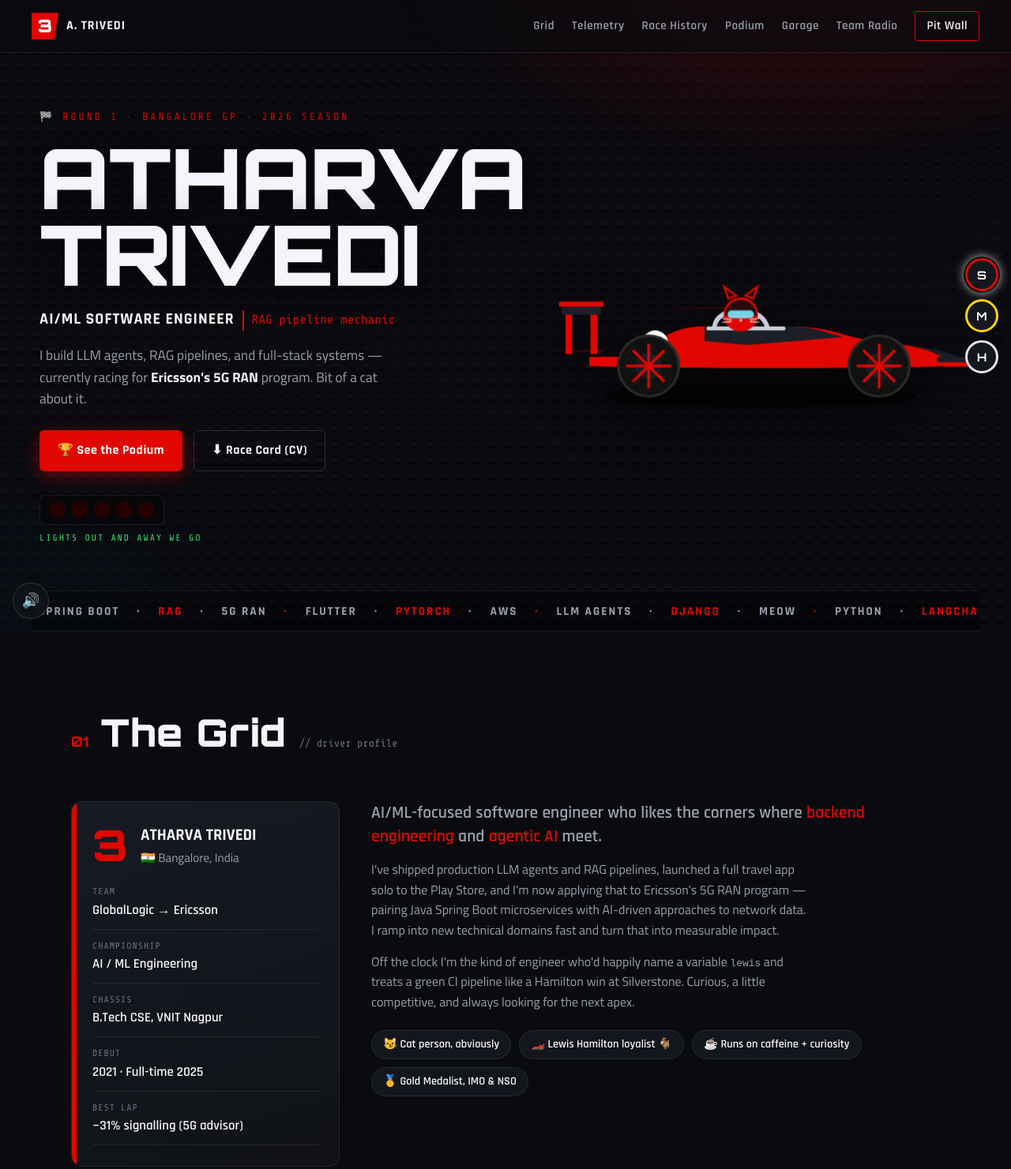
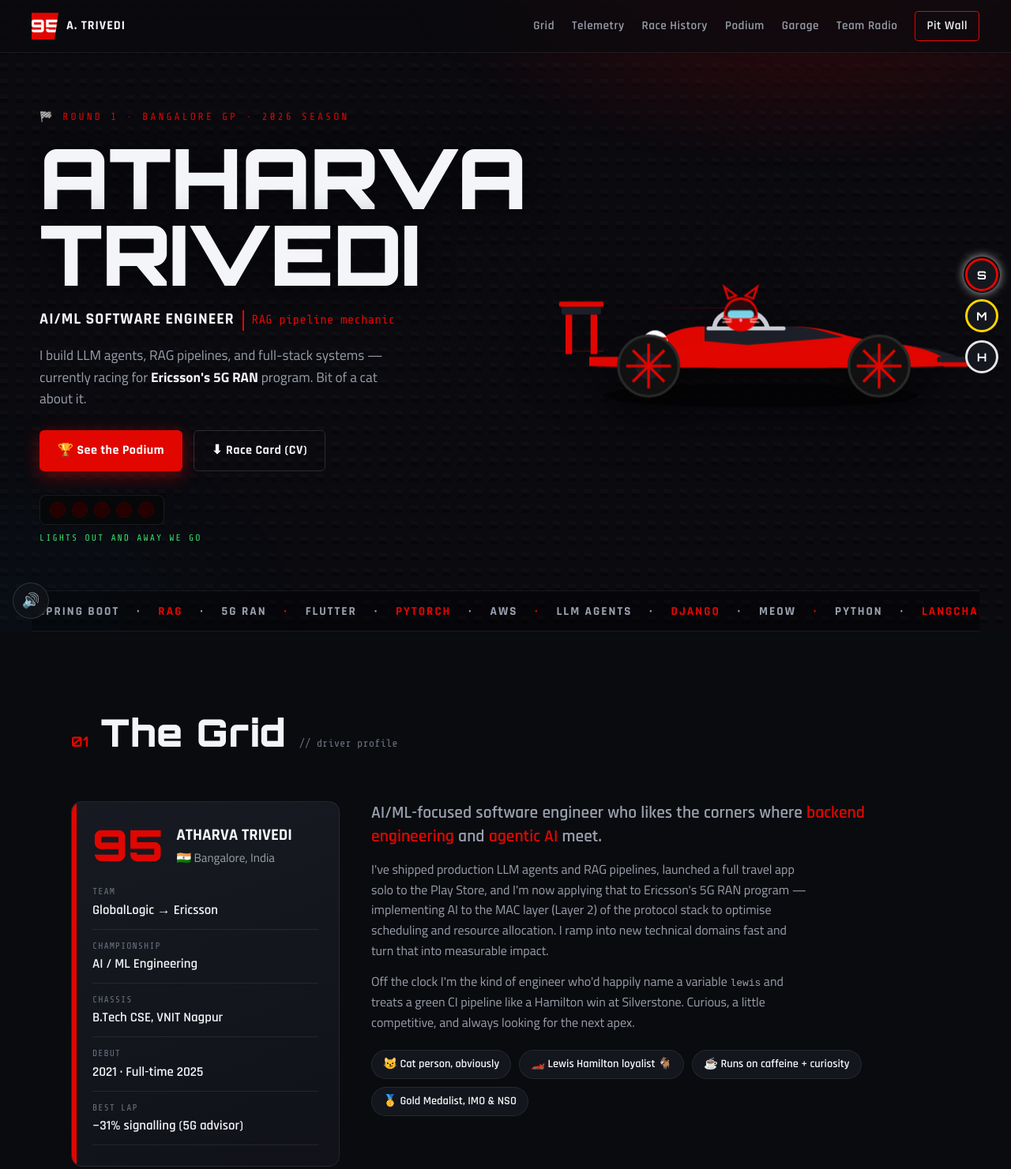
Before and after one commit to atharva3vedi/atharva3vedi.com, a plain HTML site: page index.html in a window 1280 px wide. Shown: the top 1481 px of the page at 79% size. Drawn offline with nearby package versions, Linux system fonts and the light colour scheme.

Commit message:
added polish

```diff
--- a/index.html
+++ b/index.html
@@ -38,7 +38,7 @@
   <!-- ===================== NAV ===================== -->
   <header class="nav" id="top">
     <a class="nav-brand" href="#top" aria-label="Home">
-      <span class="brand-num">3</span>
+      <span class="brand-num">95</span>
       <span class="brand-name">A. TRIVEDI</span>
     </a>
     <nav class="nav-links" aria-label="Primary">
@@ -133,7 +133,7 @@
 
             <!-- number roundel -->
             <circle cx="160" cy="176" r="20" fill="#fff"/>
-            <text x="160" y="184" text-anchor="middle" font-family="Orbitron, sans-serif" font-weight="900" font-size="24" fill="var(--car-1)">3</text>
+            <text x="160" y="184" text-anchor="middle" font-family="Orbitron, sans-serif" font-weight="900" font-size="24" fill="var(--car-1)">95</text>
 
             <!-- THE CAT DRIVER -->
             <g class="cat-driver">
@@ -209,7 +209,7 @@
       <div class="grid-wrap">
         <article class="driver-card reveal">
           <div class="dc-top">
-            <div class="dc-num">3</div>
+            <div class="dc-num">95</div>
             <div class="dc-id">
               <h3>ATHARVA TRIVEDI</h3>
               <p>🇮🇳 Bangalore, India</p>
@@ -232,9 +232,9 @@
           <p>
             I've shipped production LLM agents and RAG pipelines, launched a full travel
             app solo to the Play Store, and I'm now applying that to Ericsson's 5G RAN
-            program — pairing Java Spring Boot microservices with AI-driven approaches to
-            network data. I ramp into new technical domains fast and turn that into
-            measurable impact.
+            program — implementing AI to the MAC layer (Layer 2) of the protocol stack
+            to optimise scheduling and resource allocation. I ramp into new technical
+            domains fast and turn that into measurable impact.
           </p>
           <p>
             Off the clock I'm the kind of engineer who'd happily name a variable
@@ -517,7 +517,7 @@
             <span>Python</span><span>Mesa</span><span>Game theory</span><span>ABM</span>
           </div>
           <div class="proj-links">
-            <a href="https://github.com/atharva3vedi/tumor-gametheory-abm-stackelberg" class="plink" target="_blank" rel="noopener">◆ GitHub</a>
+            <a href="https://github.com/atharva3vedi/tumorcellabmegtlola" class="plink" target="_blank" rel="noopener">◆ GitHub</a>
           </div>
         </article>
 
@@ -569,7 +569,7 @@
               <span>🧑‍💻 Shipped by one engineer</span>
             </div>
             <div class="garage-cta">
-              <a href="mailto:atharva.3vedi@gmail.com?subject=Enquiry%20about%20your%20app%20for%20sale" class="btn btn-primary">📻 Enquire about the sale</a>
+              <a href="#pitwall" class="btn btn-primary">📻 Enquire about the sale</a>
             </div>
           </div>
 
@@ -634,7 +634,7 @@
               <p class="edit">
                 The time I set up an infinite pull loop on Groq's API and burned through <strong>every token in my quota</strong> before my morning coffee — just staring at the cursor blinking while tokens flew. Turned out I'd forgotten a break condition in my streaming parser. My Groq dashboard went to $0.00 in 47 seconds. Learned to always test with <code>max_tokens=5</code> first.
               </p>
-              <span class="tap-hint">(edit this with your real war story) ◂ tap to close</span>
+              <span class="tap-hint">◂ tap to close</span>
             </div>
           </div>
         </div>
--- a/script.js
+++ b/script.js
@@ -496,7 +496,7 @@
     // greeting for engineers who open DevTools
     try {
       console.log("%c🏎️🐱  Looking under the hood?", "font-size:16px;font-weight:bold;color:#e10600");
-      console.log("%cType 44 for a Hamilton moment. Also try: meow, box, drs — and the Konami code. — Atharva, Driver #3", "color:#8a8f9a");
+      console.log("%cType 44 for a Hamilton moment. Also try: meow, box, drs — and the Konami code. — Atharva, Driver #95", "color:#8a8f9a");
     } catch (_) {}
   })();
 })();
```
Also changed, not shown: 2 other files.
